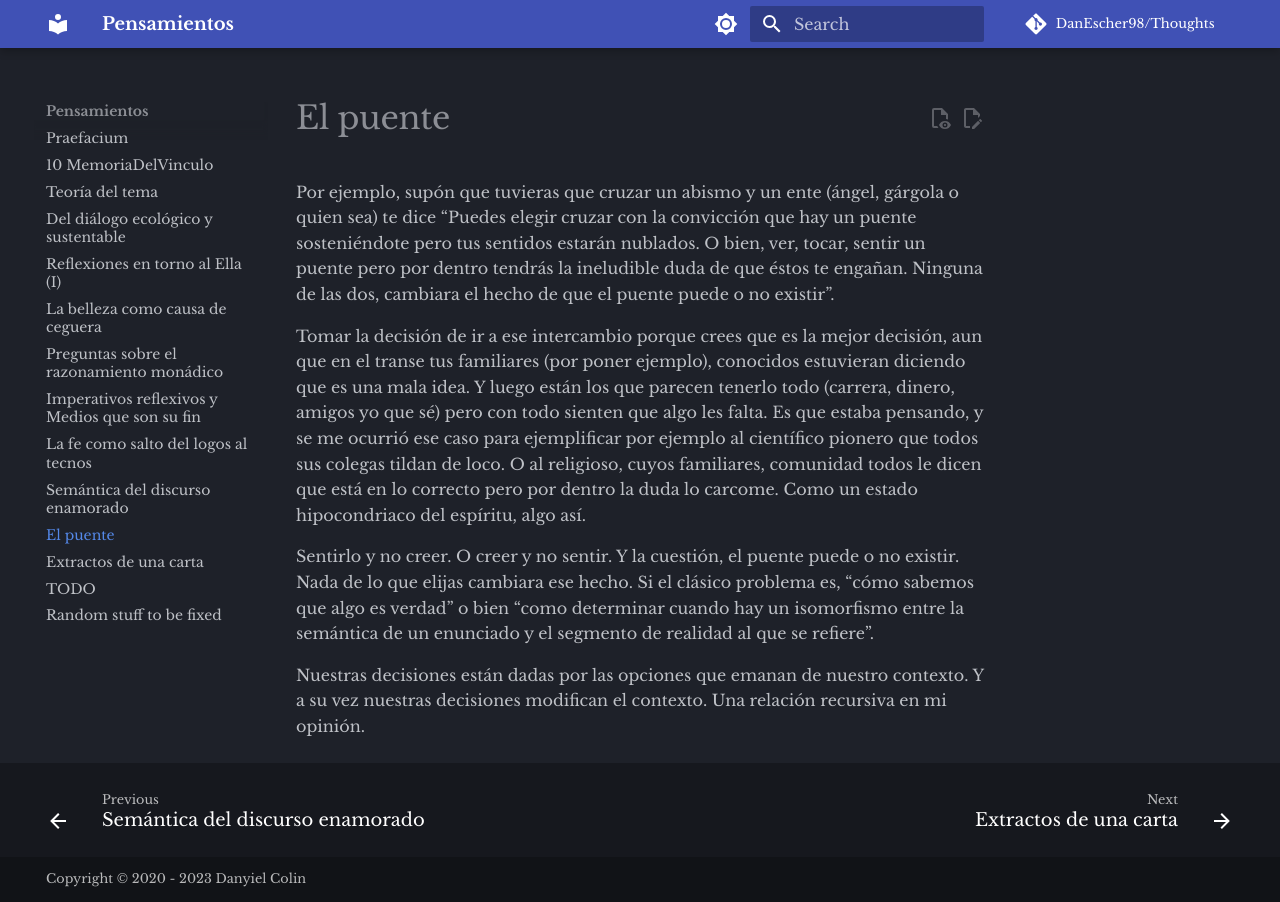
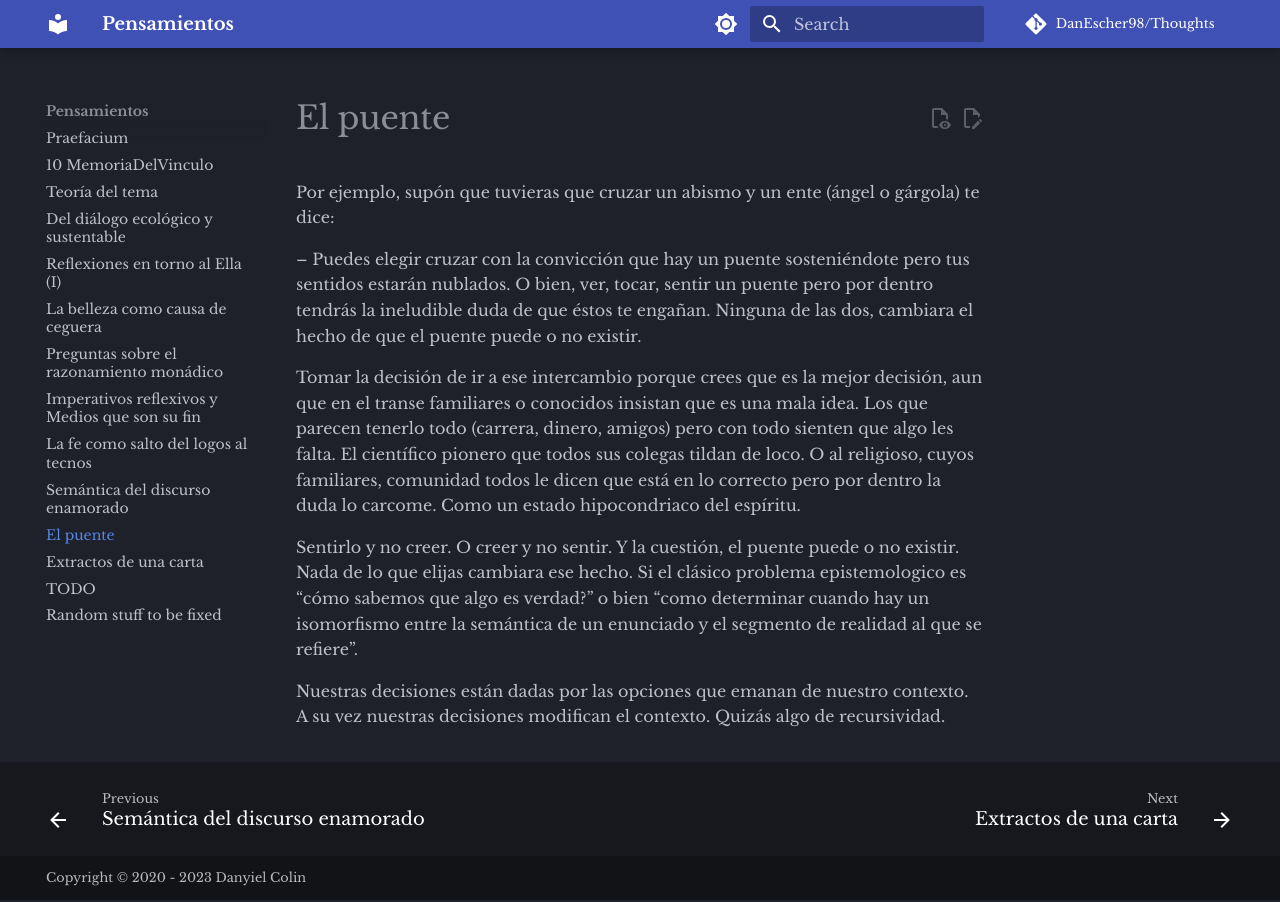
Before and after one commit to DanEscher98/Thoughts, an MkDocs documentation site: the page built from docs/9_ElPuente.md, in a window 1280 px wide. Built offline with MkDocs 1.6.1 and Material for MkDocs 9.7.7, drawn with Linux system fonts in a browser that asks for light colours; comment, search, counter and statistics services are not loaded.

Commit message:
Updated el puente

```diff
--- a/docs/9_ElPuente.md
+++ b/docs/9_ElPuente.md
@@ -1,29 +1,27 @@
 # El puente
 
-Por ejemplo, supón que tuvieras que cruzar un abismo y un ente (ángel,
-gárgola o quien sea) te dice "Puedes elegir cruzar con la convicción
-que hay un puente sosteniéndote pero tus sentidos estarán nublados. O
-bien, ver, tocar, sentir un puente pero por dentro tendrás la
-ineludible duda de que éstos te engañan. Ninguna de las dos, cambiara
-el hecho de que el puente puede o no existir".
+Por ejemplo, supón que tuvieras que cruzar un abismo y un ente (ángel o
+gárgola) te dice:
+
+-- Puedes elegir cruzar con la convicción que hay un puente sosteniéndote pero
+tus sentidos estarán nublados. O bien, ver, tocar, sentir un puente pero por
+dentro tendrás la ineludible duda de que éstos te engañan. Ninguna de las dos,
+cambiara el hecho de que el puente puede o no existir.
 
 Tomar la decisión de ir a ese intercambio porque crees que es la mejor
-decisión, aun que en el transe tus familiares (por poner ejemplo),
-conocidos estuvieran diciendo que es una mala idea. Y luego están los
-que parecen tenerlo todo (carrera, dinero, amigos yo que sé) pero con
-todo sienten que algo les falta. Es que estaba pensando, y se me
-ocurrió ese caso para ejemplificar por ejemplo al científico pionero
-que todos sus colegas tildan de loco. O al religioso, cuyos
-familiares, comunidad todos le dicen que está en lo correcto pero por
-dentro la duda lo carcome. Como un estado hipocondriaco del espíritu,
-algo así.
+decisión, aun que en el transe familiares o conocidos insistan que es una mala
+idea. Los que parecen tenerlo todo (carrera, dinero, amigos) pero con todo
+sienten que algo les falta. El científico pionero que todos sus colegas tildan
+de loco. O al religioso, cuyos familiares, comunidad todos le dicen que está en
+lo correcto pero por dentro la duda lo carcome. Como un estado hipocondriaco
+del espíritu.
 
-Sentirlo y no creer. O creer y no sentir. Y la cuestión, el puente
-puede o no existir. Nada de lo que elijas cambiara ese hecho. Si el
-clásico problema es, "cómo sabemos que algo es verdad" o bien "como
-determinar cuando hay un isomorfismo entre la semántica de un
-enunciado y el segmento de realidad al que se refiere".
+Sentirlo y no creer. O creer y no sentir. Y la cuestión, el puente puede o no
+existir. Nada de lo que elijas cambiara ese hecho. Si el clásico problema
+epistemologico es "cómo sabemos que algo es verdad?" o bien "como determinar
+cuando hay un isomorfismo entre la semántica de un enunciado y el segmento de
+realidad al que se refiere".
 
 Nuestras decisiones están dadas por las opciones que emanan de nuestro
-contexto. Y a  su vez nuestras decisiones modifican el contexto. Una
-relación recursiva en mi opinión.
+contexto. A su vez nuestras decisiones modifican el contexto. Quizás algo de
+recursividad.
```
